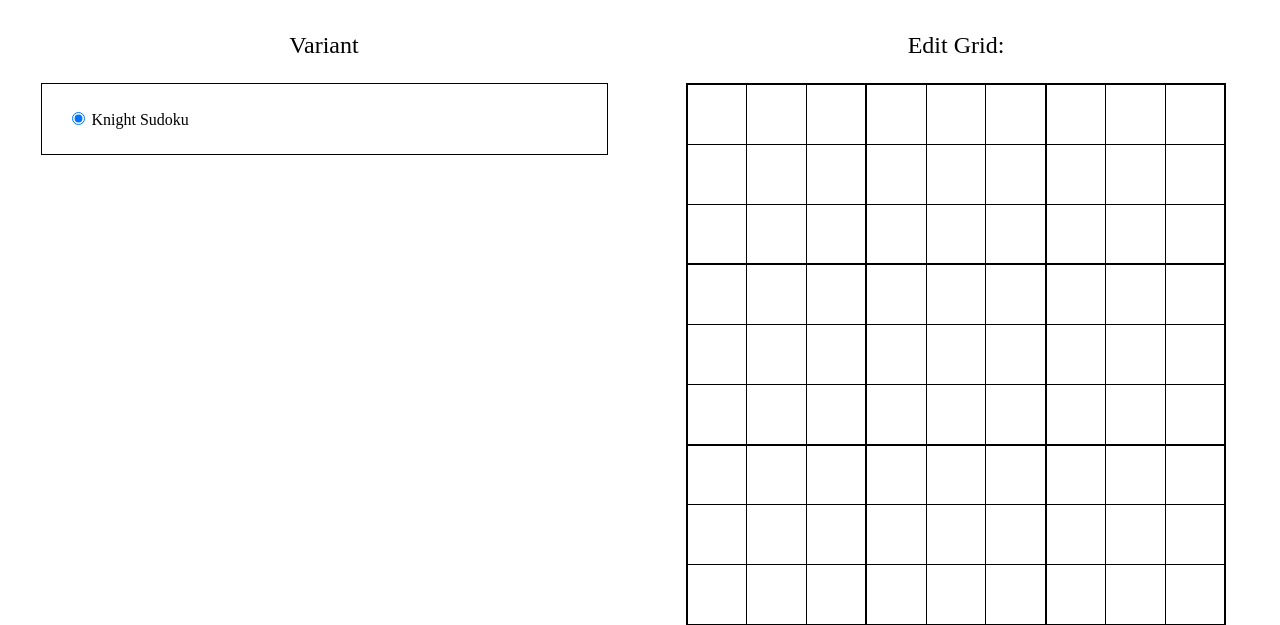
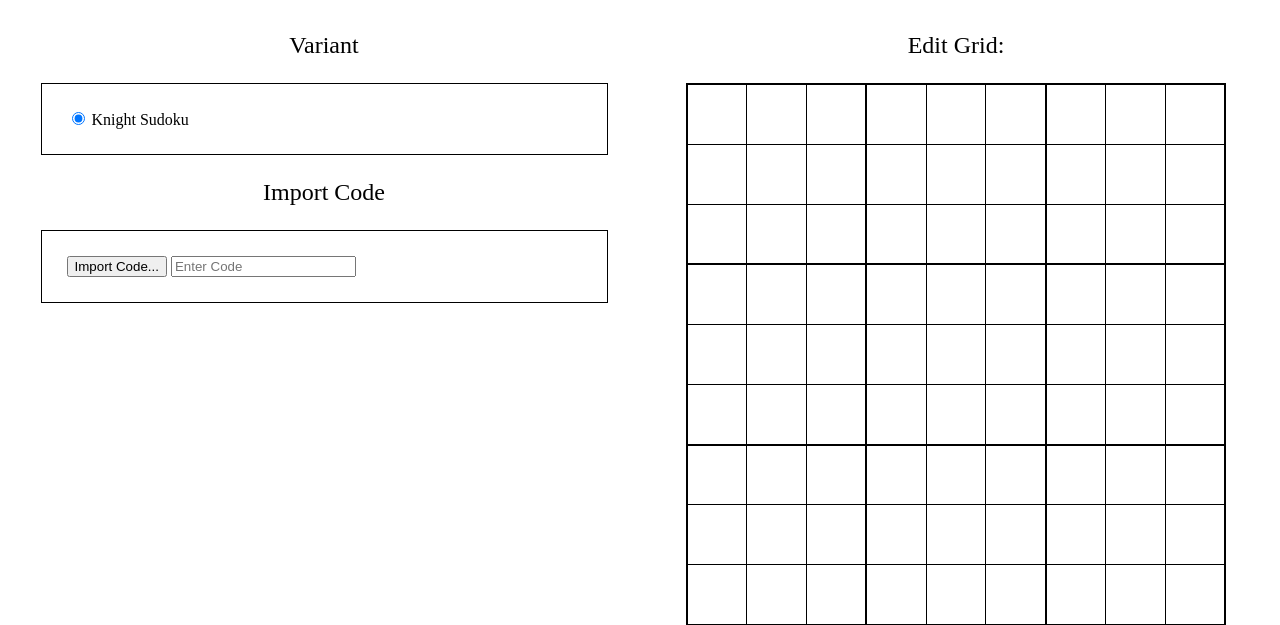
Before and after one commit to emorgan00/sudokugen, a Flask app: page /solve in a window 1280 px wide. Shown: the top 625 px of the page. Run offline with Flask 2, Linux system fonts and the light colour scheme.

Commit message:
added import code option (function not set up)

```diff
--- a/app/__init__.py
+++ b/app/__init__.py
@@ -42,8 +42,7 @@ def create():
 			'display.html',
 			puzzle = render_grid(g),
 			variant = v,
-			difficulty = sudoku.score(g, v),
-			solve_url = url_for('solve')
+			difficulty = sudoku.score(g, v)
 		)
 
 @app.route('/solve', methods = ('GET', 'POST'))
--- a/app/render.py
+++ b/app/render.py
@@ -15,7 +15,7 @@ def render_grid(g):
 				out += '<td class=\'sudoku_tile\'><div class=\'sudoku_number\'>{}</div></td>\n'.format(x+1)
 		out += '</tr>'
 
-	return out+'</table><input type=\'hidden\' name=\'grid\' value=\'{}\'>'.format(grid_to_string(g))
+	return out+'</table><input type=\'hidden\' name=\'grid\' value=\'{}\'>'.format(grid_to_string(g, True))
 
 def form_grid():
 	'''render a blank fillable sudoku grid as part of an HTML form'''
--- a/app/templates/display.html
+++ b/app/templates/display.html
@@ -6,7 +6,7 @@
 			Variant: {{ variant }}<br>
 			Difficulty Score: {{ difficulty }}
 		</div>
-		<form class='sudoku_form' method='POST' onkeypress='return event.keyCode != 13;' action='{{ solve_url }}'>
+		<form class='sudoku_form' method='POST' onkeypress='return event.keyCode != 13;'>
 			{{ puzzle|safe }}
 			<input type='hidden' name='variant' value='{{ variant }}'>
 		</form>
--- a/app/templates/solve.html
+++ b/app/templates/solve.html
@@ -1,13 +1,18 @@
 {% extends 'base.html' %}
 {% block content %}
 
-	<form class='sudoku_form' method='POST' onkeypress='return event.keyCode != 13;' action='/solve'>
+	<form class='sudoku_form' id='sudoku_form' method='POST' onkeypress='return event.keyCode != 13;'>
 		<div style='width: 50%; float: left'>
 			<p class='choice_header'>Variant</p>
 			<div class='choice_box'>
 				{% for v in variants %}
 				<input type='radio' name='variant' value='{{ v.code }}' required checked> {{ v.name }} <br>
 				{% endfor %}
+			</div>
+			<p class='choice_header'>Import Code</p>
+			<div class='choice_box'>
+				<input type='button' value='Import Code...' onclick='import_code();'>
+				<input type='text' id='code' placeholder='Enter Code'>
 			</div>
 		</div>
 		<div style='width: 50%; min-width: 540px; float: left'>
@@ -27,6 +32,10 @@
 			document.getElementById("solve_button").style.cursor = "wait";
 		}
 
+		function import_code() {
+			alert('Coming soon');
+		}
+
 	</script>
 
 {% endblock %}
```
